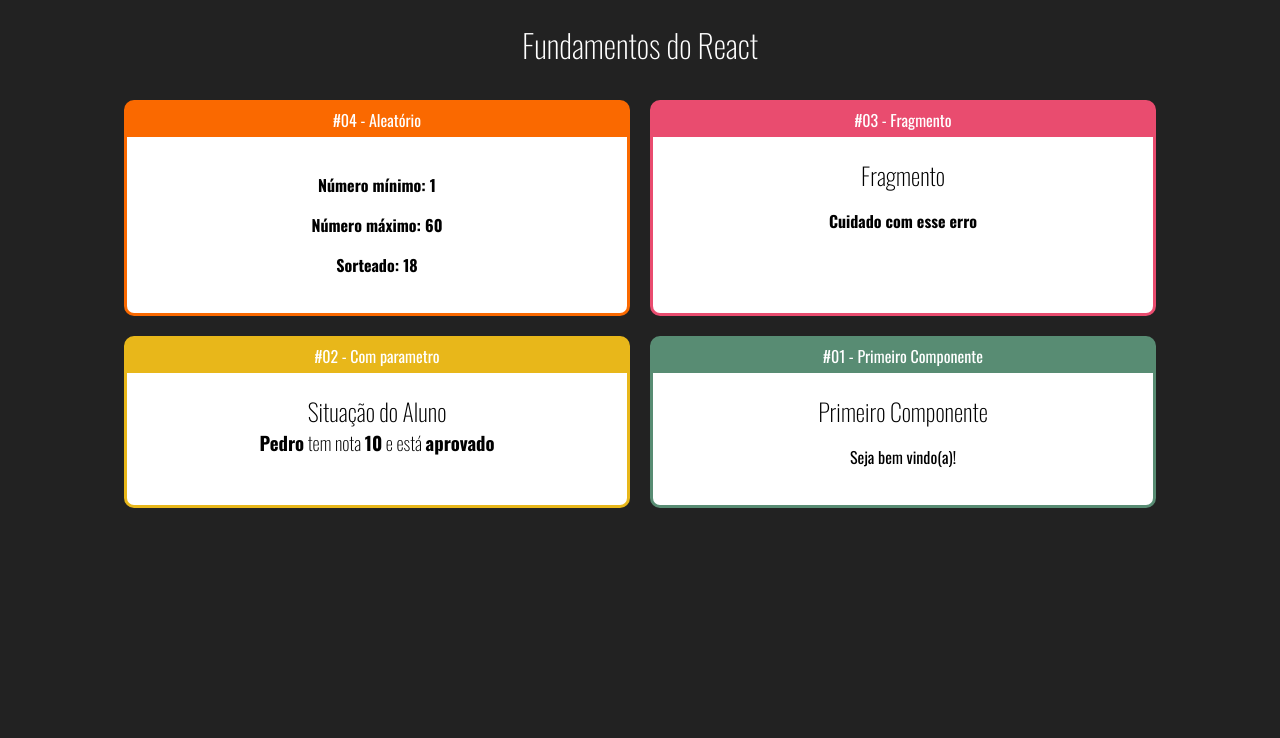
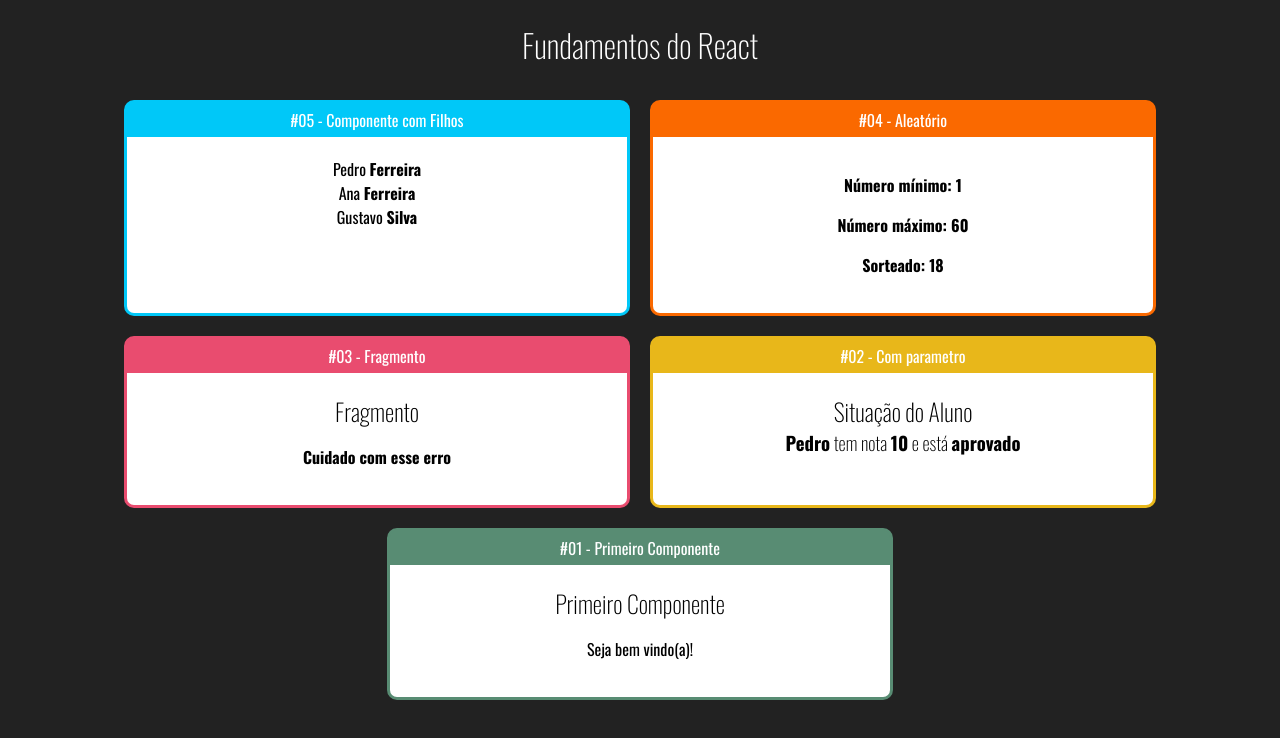
Before and after one commit to P4ul1t0s/fundamentos-react, a React (Create React App) app: page / in a window 1280 px wide. Shown: the top 738 px of the page. Built offline with nearby package versions, Linux system fonts and the light colour scheme.

Commit message:
Componente com Filho

```diff
--- a/src/App.jsx
+++ b/src/App.jsx
@@ -5,12 +5,17 @@
 import Fragmento from './components/basics/Fragmento'
 import Random from './components/basics/Random'
 import Card from './components/layout/Card'
+import Famila from './components/basics/Famila'
 import './index.css'
 
 export default () => (
     <div className="App">
         <h1>Fundamentos do React</h1>
         <div className="Cards">
+            <Card titulo="#05 - Componente com Filhos" color="#00C8F8">
+                <Famila sobrenome="Ferreira"/>
+            </Card>
+
             <Card titulo="#04 - Aleatório" color="#FA6900">
                 <Random min={1} max={60}/>
             </Card>
--- /dev/null
+++ b/src/components/basics/Famila.jsx
@@ -0,0 +1,12 @@
+import React from 'react'
+import FamiliaMembro from './FamilaMembro'
+
+export default (props) => {
+    return (
+        <div>
+            <FamiliaMembro nome="Pedro" sobrenome={props.sobrenome}/>
+            <FamiliaMembro nome="Ana" {...props}/> {/* //* Operador Spread, passa todos os atributos de um objeto */}
+            <FamiliaMembro nome="Gustavo" sobrenome="Silva"/>
+        </div>
+    )
+}
--- /dev/null
+++ b/src/components/basics/FamilaMembro.jsx
@@ -0,0 +1,5 @@
+import React from 'react'
+
+export default (props) => {
+    return <div>{props.nome} <strong>{props.sobrenome}</strong></div>
+}
```
